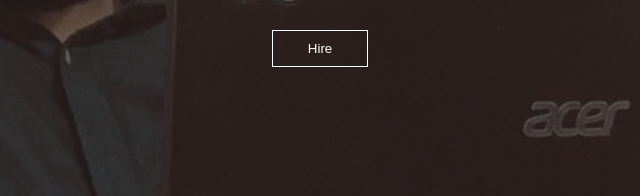
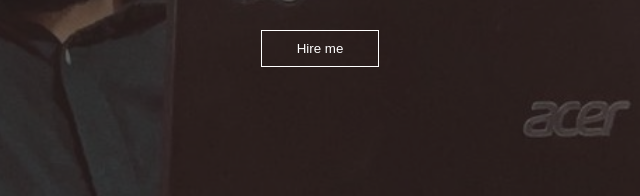
Before and after one commit to SafvanMelethil/responsive-web, a plain HTML site: page index.html in a window 1280 px wide. Shown: the part 440-636 px from the top of the page, 601-1241 px from the left. Drawn offline with Linux system fonts and the light colour scheme.

Commit message:
first commit

```diff
--- a/index.html
+++ b/index.html
@@ -21,7 +21,7 @@
              <div class="main">
                  <h1 class="headings">I AM <br> SAFVAN MELETHIL </h1>
                  <button class="btn">
-                     Hire
+                     Hire me
                  </button>
              </div>
          </section>
```
